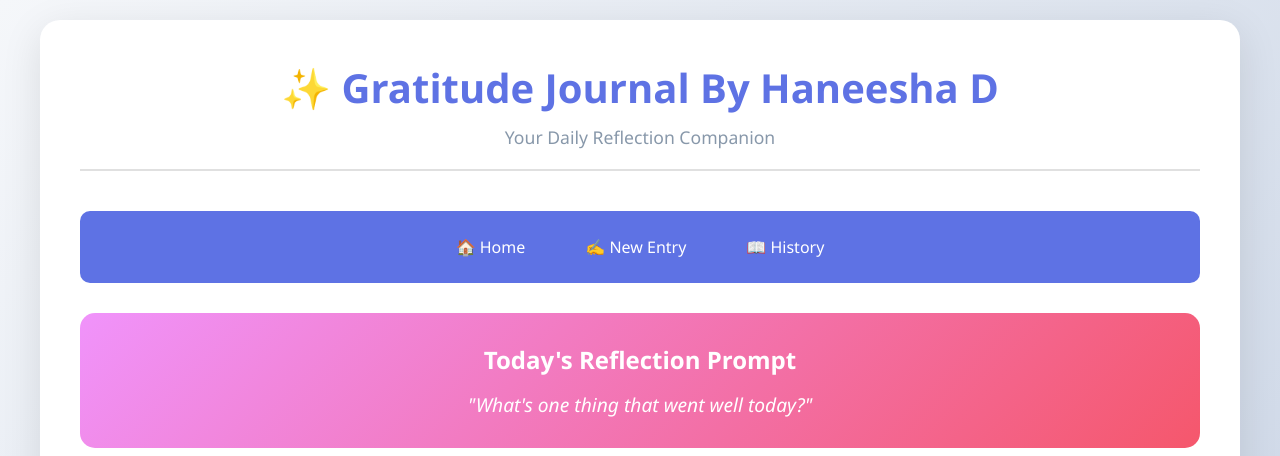
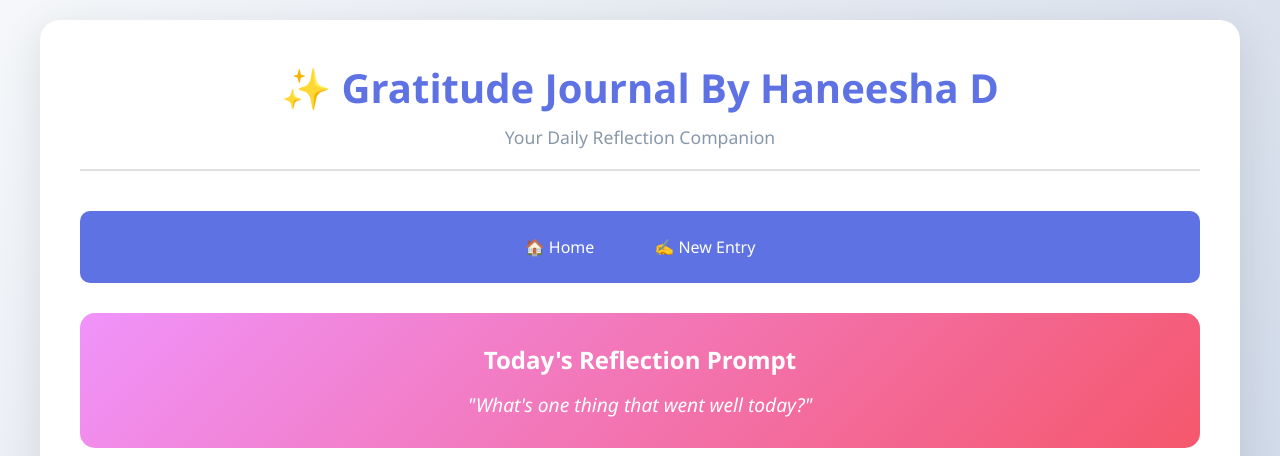
Before and after one commit to dhanihaneesha/GratitudeJournal, a Flask app: page / in a window 1280 px wide. Shown: the top 456 px of the page. Run offline with Flask 3, Linux system fonts and the light colour scheme.

Commit message:
Remove History link from navigation
Removed the History link from the navigation menu.

```diff
--- a/templates/base.html
+++ b/templates/base.html
@@ -20,7 +20,7 @@
         <ul>
           <li><a href="{{ url_for('home') }}">🏠 Home</a></li>
           <li><a href="{{ url_for('new_entry') }}">✍️ New Entry</a></li>
-          <li><a href="{{ url_for('history') }}">📖 History</a></li>
+
         </ul>
       </nav>
 
```
